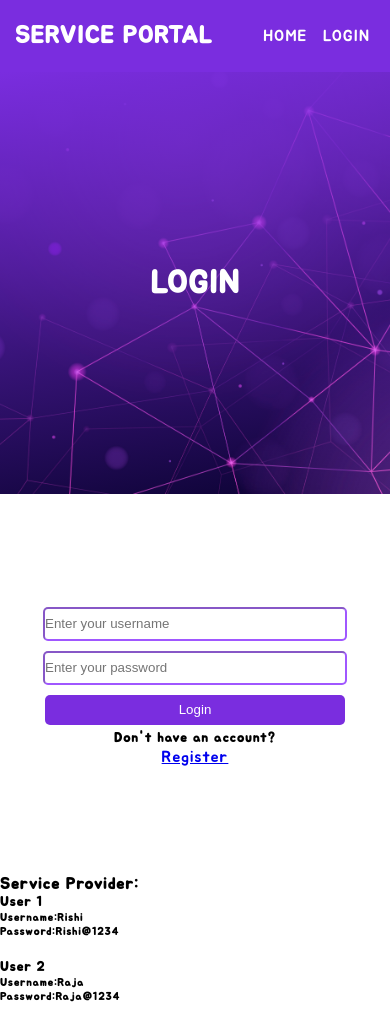
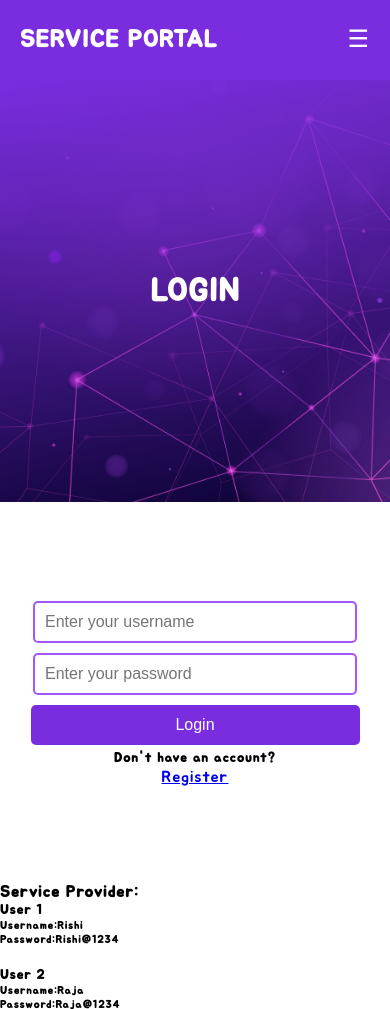
Before and after one commit to SrinithishB/Service-Portal, a Django app: a page that uses templates/base.html in a window 390 px wide. Shown: the top 1009 px of the page. Run offline with Django 5.2, Linux system fonts and the light colour scheme.

Commit message:
ui update

```diff
--- a/service_portal_app/templates/service_portal_app/cust_dashboard.html
+++ b/service_portal_app/templates/service_portal_app/cust_dashboard.html
@@ -11,7 +11,7 @@
             name="description"
             rows="4"
             placeholder="Write about your problem and about your device."></textarea>
-            <span class="input">
+            {% comment %} <span class="input"> {% endcomment %}
                 <input
                 type="file"
                 id="id_images"
@@ -21,7 +21,7 @@
             {% if form.images.errors %}
                 <div style="color:red;">{{ form.images.errors }}</div>
             {% endif %}
-            </span>
+            {% comment %} </span> {% endcomment %}
             <select id="id_location" name="location" class="input">
                 <option value="">Select a location</option>
                 {% for location in locations %}
--- a/static/css/style.css
+++ b/static/css/style.css
@@ -9,24 +9,7 @@ body{
     letter-spacing: 1px;
     /* word-spacing: 5px; */
 }
-.nav{
-    width: auto;
-    height: 5vh;
-    background-color: #7A2DDF;
-    color: white;
-    display: flex;
-    justify-content: space-between;
-    align-items: center;
-    padding: 15px;
-    >div>a{
-        color: white;
-        padding: 0px 5px 0px 5px;
-        text-decoration: none;
-    }
-    >div>a:hover{
-        color: purple;
-    }
-}
+
 
 .banner{
     background-image: linear-gradient(170deg,rgb(122, 45, 223),rgba(123, 46, 224, 0)),url('/static/media/resources/banner.jpg');
@@ -40,22 +23,36 @@ body{
     align-items: center;
     flex-direction: column;
 }
-input,.input{
+input,.input,textarea{
     width: 300px;
-    height: 30px;
+    /* height: 30px; */
     border-radius: 5px;
-    outline-color: rgba(111, 0, 255, 0.66);
+    /* outline-color: rgba(111, 0, 255, 0.66); */
     border-color: rgba(111, 0, 255, 0.66);
     margin: 5px;
+
+    padding: 10px;
+    border-radius: 5px;
+    border: 2px solid rgba(111, 0, 255, 0.66);
+    outline: none;
+    font-size: 16px;
 }
 button{
-    width: 300px;
-    height: 30px;
+    width: 329px;
+    /* height: 30px; */
+    height: 40px;
+    margin: 5px;
+
     background-color: #7A2DDF;
-    border-radius: 5px;
     color: white;
     border: none;
-    margin: 5px;
+    border-radius: 5px;
+    font-size: 16px;
+    transition: background 0.3s;
+    cursor: pointer;
+}
+button:hover {
+    background-color: #6319c6;
 }
 .form{
     min-height: 45vh;
@@ -169,3 +166,101 @@ button{
     box-sizing: border-box; /* Include padding and border in width/height calculations */
     overflow: auto; /* Add scrollbars if content exceeds height */
 }
+
+.nav {
+    width: auto;
+    height: 60px;
+    background-color: #7A2DDF;
+    color: white;
+    display: flex;
+    justify-content: space-between;
+    align-items: center;
+    padding: 10px 20px;
+    position: relative;
+}
+
+/* Navigation Links */
+.nav-links {
+    display: flex;
+    align-items: center;
+}
+
+.nav-links a {
+    color: white;
+    padding: 8px 12px;
+    text-decoration: none;
+    font-size: 16px;
+}
+
+.nav-links a:hover {
+    color: lightgray;
+}
+
+/* Logout Button */
+.logoutbtn {
+    background-color: transparent;
+    color: white;
+    border: none;
+    font-size: 16px;
+    cursor: pointer;
+    padding: 8px 12px;
+}
+
+/* Hamburger Menu */
+.menu-icon {
+    display: none;
+    font-size: 24px;
+    cursor: pointer;
+}
+
+
+@media (max-width: 768px) {
+    .half_box {
+        border: 1px solid rgba(110, 0, 255, 0.66);
+    background-color: #7a2ddf21;
+    width: calc(100% - 30px); /* Adjust width to prevent horizontal overflow */
+    max-width: 100%; /* Ensure it does not exceed the viewport width */
+    height: auto; /* Allow height to adjust based on content */
+    padding: 15px;
+    margin: 15px auto; /* Center the box and prevent side overflow */
+    border-radius: 14px;
+    color: #7A2DDF;
+    box-sizing: border-box; /* Include padding and border in width/height calculations */
+    overflow: auto; /* Add scrollbars if content exceeds height */
+
+    }
+    .main_box{
+        flex-direction: column;
+    }
+    .nav {
+        flex-direction: row;
+        align-items: center;
+        justify-content: space-between;
+    }
+
+    .nav-links {
+        display: none;
+        flex-direction: column;
+        position: absolute;
+        top: 60px;
+        left: 0;
+        width: 100%;
+        background-color: #7A2DDF;
+        text-align: center;
+        padding: 10px 0;
+    }
+
+    .nav-links a {
+        padding: 10px;
+        display: block;
+        font-size: 18px;
+    }
+
+    .menu-icon {
+        display: block;
+    }
+
+    .nav-links.active {
+        display: flex;
+    }
+}
--- a/templates/base.html
+++ b/templates/base.html
@@ -14,21 +14,19 @@
     {% block nav %}
     <nav class="nav">
         <h1>SERVICE PORTAL</h1>
-        <div>
+        <div class="menu-icon" id="menu-toggle">☰</div>
+        <div class="nav-links" id="nav-links">
             {% if user.is_authenticated %}
                 {% if user.profile.user_type == 'Customer' %}
-                    <!-- Navigation for customers -->
                     <a href="{% url 'Service Portal:customer' %}">DASHBOARD</a>
-                    <a href="{%url 'Service Portal:my_requests'%}">MY REQUESTS</a>
+                    <a href="{% url 'Service Portal:my_requests' %}">MY REQUESTS</a>
                     <a href="{% url 'user:profile' %}">PROFILE</a>
                     <form action="{% url 'user:logout' %}" method="POST" style="display:inline;">
                         {% csrf_token %}
                         <input class="logoutbtn" type="submit" value="LOGOUT"/>
                     </form>
                 {% elif user.profile.user_type == 'Service Provider' %}
-                    <!-- Navigation for service providers -->
                     <a href="{% url 'Service Portal:provider' %}">DASHBOARD</a>
-                    {% comment %} <a href="{%url 'Service Portal:my_bids'%}">MY BIDS</a> {% endcomment %}
                     <a href="{% url 'user:profile' %}">PROFILE</a>
                     <form action="{% url 'user:logout' %}" method="POST" style="display:inline;">
                         {% csrf_token %}
@@ -36,14 +34,26 @@
                     </form>
                 {% endif %}
             {% else %}
-                <!-- Navigation for guests -->
                 <a href="{% url 'user:register' %}">HOME</a>
                 <a href="{% url 'user:login' %}">LOGIN</a>
             {% endif %}
         </div>
     </nav>
+
+    <!-- JavaScript for Toggle Menu -->
+
     {% endblock nav %}
     {% block content %}{% endblock content %}
     {% block footer %}{% endblock footer %}
+    <script>
+        document.addEventListener("DOMContentLoaded", function () {
+            const menuToggle = document.getElementById("menu-toggle");
+            const navLinks = document.getElementById("nav-links");
+
+            menuToggle.addEventListener("click", function () {
+                navLinks.classList.toggle("active");
+            });
+        });
+    </script>
 </body>
 </html>
--- a/users/templates/users/edit_profile.html
+++ b/users/templates/users/edit_profile.html
@@ -15,9 +15,9 @@
         <span>
             <img style="background:url('/static/media/resources/avatar.jpeg'); width:100px; height:100px; border-radius:100%; background-position: center; background-size: cover;" src="{{ profile.profile_image.url }}" alt="">
         </span>
-        <div class="input">
+        {% comment %} <div class="input"> {% endcomment %}
             <input type="file" id="image" name="image" placeholder="Image" default:"/static/media/resources/avatar.jpeg" accept="image/*"  required>
-        </div>
+        {% comment %} </div> {% endcomment %}
         <div>
             <select id="user_type" name="user_type" placeholder="User Type" class="input">
                 <option>Select Your User Type</option>
```
Also changed, not shown: db.sqlite3.
